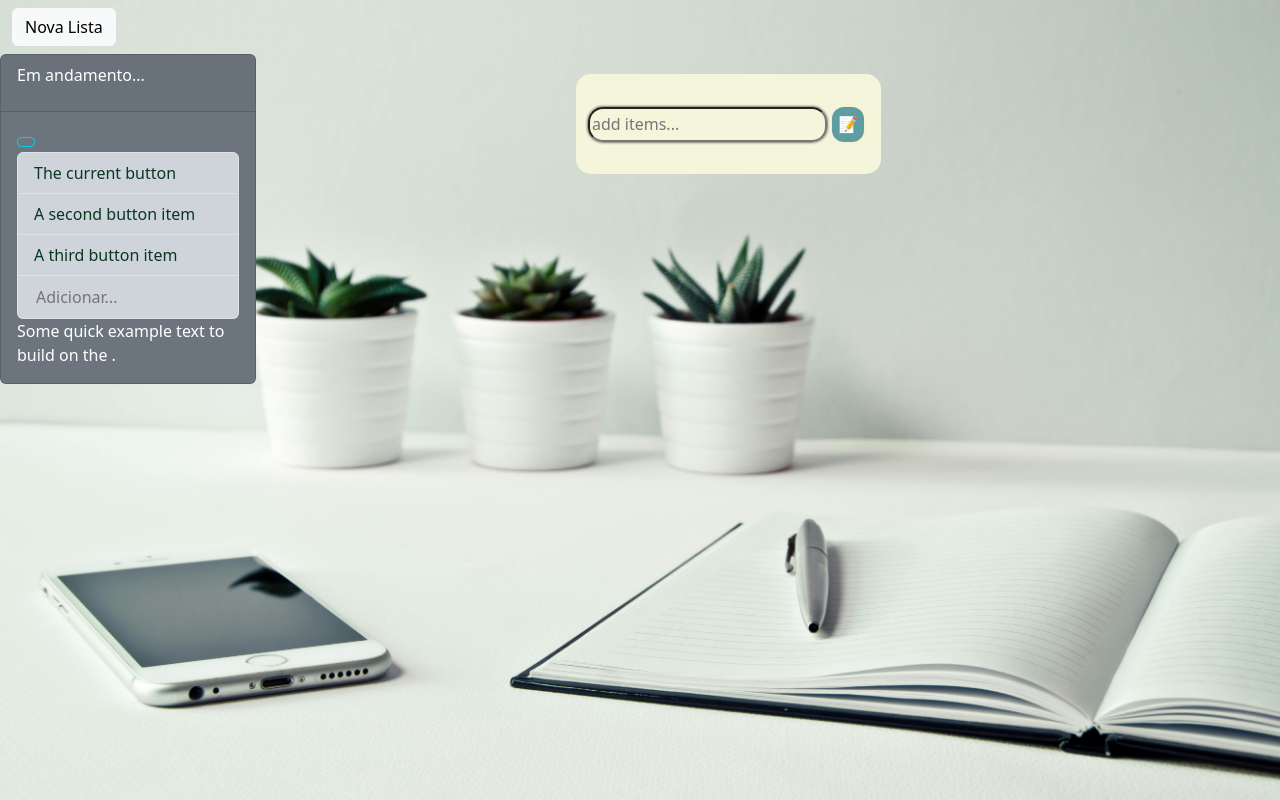
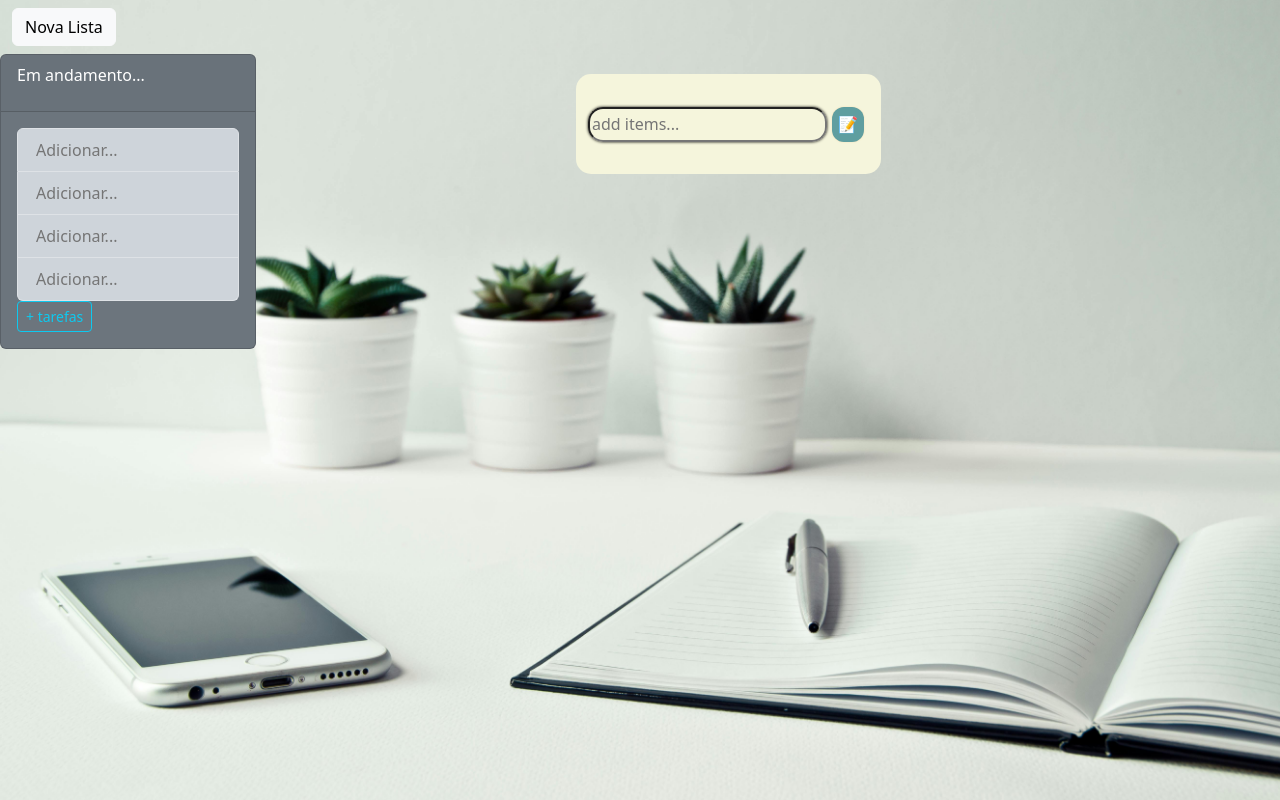
Before and after one commit to IsacGomess/List-Generator-app, a plain HTML site: page index.html in a window 1280 px wide. Drawn offline with nearby package versions, Linux system fonts and the light colour scheme.

Commit message:
adicionando items no Layout da lista

```diff
--- a/index.html
+++ b/index.html
@@ -30,16 +30,13 @@
     <div class="card text-bg-secondary mb-3" style="max-width: 16rem;">
       <div class="card-header"><p>Em andamento...</p></div>
       <div class="card-body">
-        <h9 class="card-title"> <button type="button"  class="btn btn-outline-info btn-sm"> </button></h9>
-        <div class="list-group ">
-          <button type="button" class="list-group-item list-group-item-action  bg-dark-subtle text-success-emphasis" aria-current="true">
-            The current button
-          </button>
-          <button type="button" class="list-group-item list-group-item-action bg-dark-subtle text-success-emphasis">A second button item</button>
-          <button type="button" class="list-group-item list-group-item-action bg-dark-subtle text-success-emphasis">A third button item</button>
-          <button type="button" class="list-group-item list-group-item-action bg-dark-subtle text-success-emphasis"><input type="text" class="bg-transparent border-0" placeholder="Adicionar..."></button>
+        <div class="list-group " id="itemL">
+          <button type="button" class="list-group-item list-group-item-action  bg-dark-subtle text-success-emphasis" aria-current="true"><input type="text" id="insidebt" class="bg-transparent border-0" placeholder="Adicionar..."></button>
+          <button type="button" class="list-group-item list-group-item-action bg-dark-subtle text-success-emphasis"><input type="text" id="insidebt" class="bg-transparent border-0" placeholder="Adicionar..."></button>
+          <button type="button" class="list-group-item list-group-item-action bg-dark-subtle text-success-emphasis"><input type="text" id="insidebt" class="bg-transparent border-0" placeholder="Adicionar..."></button>
+          <button type="button" class="list-group-item list-group-item-action bg-dark-subtle text-success-emphasis"><input type="text" id="insidebt" class="bg-transparent border-0" placeholder="Adicionar..."></button>
         </div>
-        <p class="card-text">Some quick example text to build on the .</p>
+        <h9><button type="button" id="additem" class="btn btn-outline-info btn-sm"> + tarefas</button></h9>
       </div>
     </div>
     <script src="https://cdn.jsdelivr.net/npm/bootstrap@5.3.3/dist/js/bootstrap.bundle.min.js" integrity="sha384-YvpcrYf0tY3lHB60NNkmXc5s9fDVZLESaAA55NDzOxhy9GkcIdslK1eN7N6jIeHz" crossorigin="anonymous"></script>
--- a/script.js
+++ b/script.js
@@ -1,6 +1,7 @@
 var button = document.getElementById("enter");
 var input = document.getElementById("entertext");
 var ol = document.querySelector(".list-group");
+var additem = document.getElementById("additem");
 
 
 
@@ -35,10 +36,19 @@ function addListAfterKeypress(event) {
 		createListElement();
 	}
 }
+var itemsLista = document.querySelector("#itemL");
+console.log(itemsLista.children[0])
+/* função para adicionar novo item na lista */
+const AddNewItem =  () => {
+	var itemsLista = document.querySelector("#itemL");
+	itemsLista.append(itemsLista.children[0])
 
+}
 // events
 
 
 button.addEventListener("click", addListAfterClick );
 
 input.addEventListener("keypress", addListAfterKeypress);
+
+additem.addEventListener("click",AddNewItem);
--- a/style.css
+++ b/style.css
@@ -74,3 +74,7 @@ li{
   justify-content: center;
 
 }
+
+#insidebt{
+  box-sizing: border-box;
+}
```
